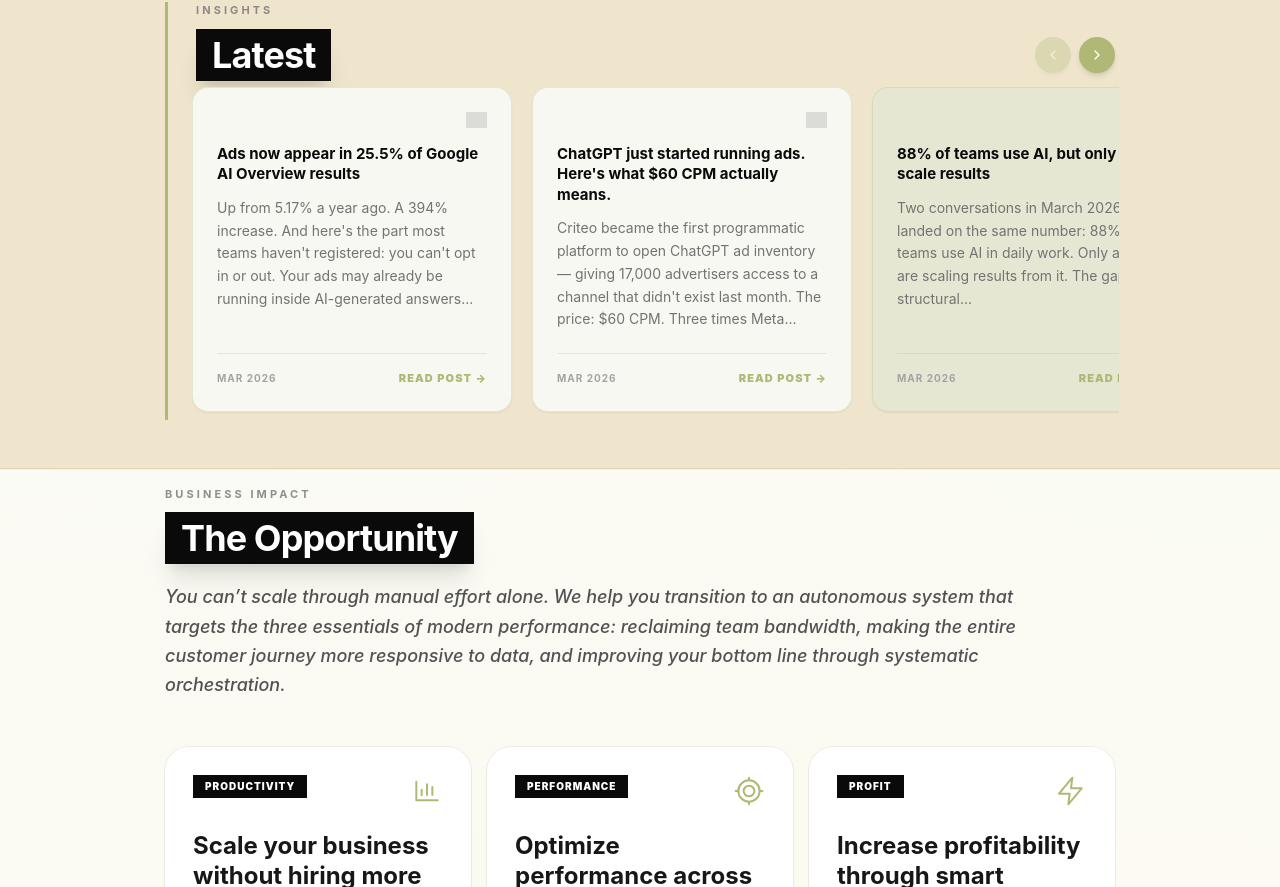
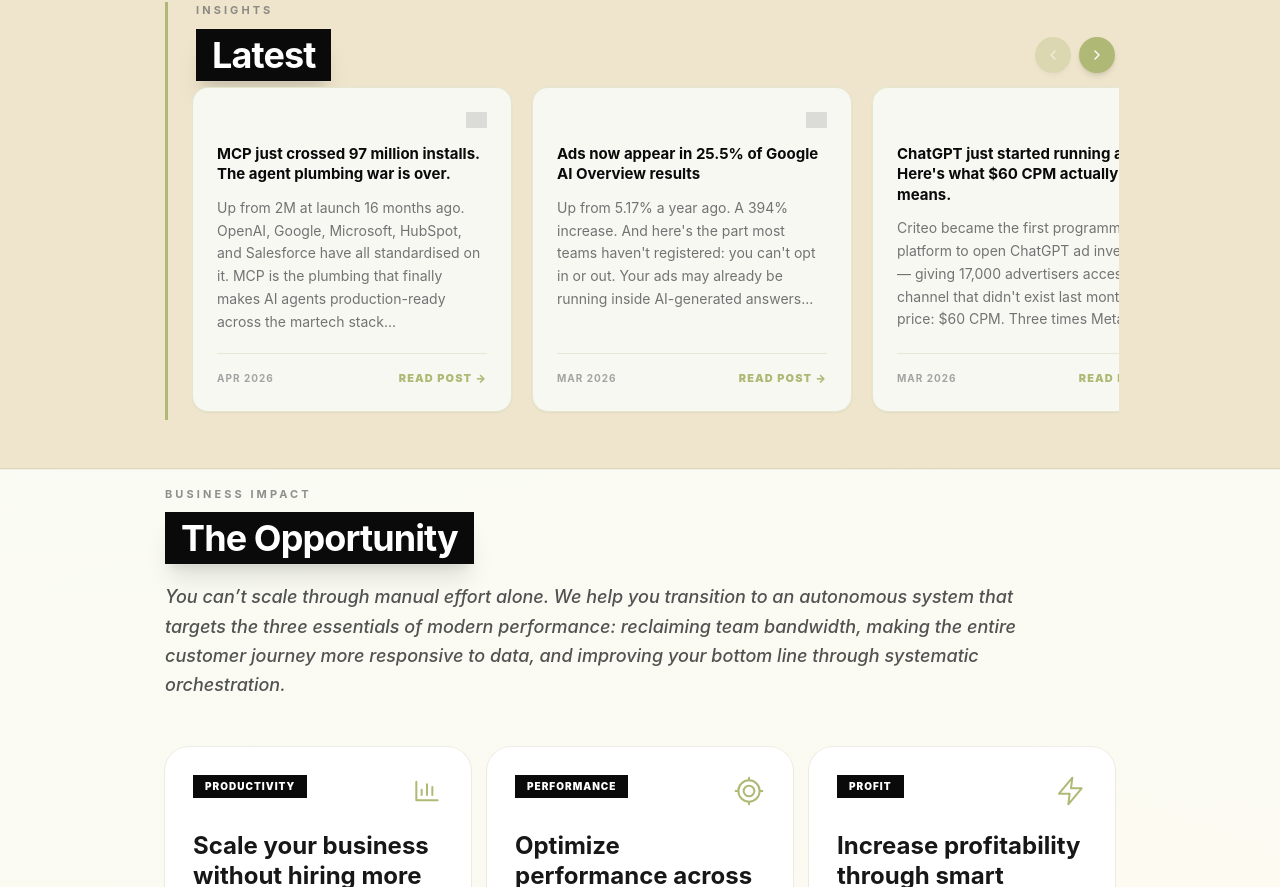
Before and after one commit to nabiliogram/sprint, a React (Vite) app: page / in a window 1280 px wide. Shown: the part 1098-1985 px from the top of the page. Built offline with nearby package versions, Linux system fonts and the light colour scheme; grey boxes are pictures that could not be loaded.

Commit message:
Add MCP 97M installs LinkedIn post to carousel

```diff
--- a/src/App.jsx
+++ b/src/App.jsx
@@ -26,6 +26,7 @@ const NAV = [
 // bg: null for white, or e.g. "rgba(184,240,237,0.18)" for teal, "rgba(255,237,184,0.22)" for amber
 const MAX_LINKEDIN_POSTS = 10;
 const LINKEDIN_POSTS = [
+  { url: "https://www.linkedin.com/feed/update/urn:li:activity:7450229020891385856", title: "MCP just crossed 97 million installs. The agent plumbing war is over.", snippet: "Up from 2M at launch 16 months ago. OpenAI, Google, Microsoft, HubSpot, and Salesforce have all standardised on it. MCP is the plumbing that finally makes AI agents production-ready across the martech stack...", date: "Apr 2026", bg: null },
   { url: "https://www.linkedin.com/feed/update/urn:li:activity:7447285866982445056", title: "Ads now appear in 25.5% of Google AI Overview results", snippet: "Up from 5.17% a year ago. A 394% increase. And here's the part most teams haven't registered: you can't opt in or out. Your ads may already be running inside AI-generated answers...", date: "Mar 2026", bg: null },
   { url: "https://www.linkedin.com/feed/update/urn:li:activity:7444818888808296448", title: "ChatGPT just started running ads. Here's what $60 CPM actually means.", snippet: "Criteo became the first programmatic platform to open ChatGPT ad inventory — giving 17,000 advertisers access to a channel that didn't exist last month. The price: $60 CPM. Three times Meta...", date: "Mar 2026", bg: null },
   { url: "https://www.linkedin.com/feed/update/urn:li:activity:7444184565851713536", title: "88% of teams use AI, but only a third scale results", snippet: "Two conversations in March 2026 landed on the same number: 88% of teams use AI in daily work. Only a third are scaling results from it. The gap is structural...", date: "Mar 2026", bg: "rgba(184,240,237,0.18)" },
@@ -35,7 +36,6 @@ const LINKEDIN_POSTS = [
   { url: "https://www.linkedin.com/feed/update/urn:li:activity:7439391088374669312", title: "The content teams winning aren't writing more. They're systemising.", snippet: "AI-generated content is now the floor. Nearly every marketing team is using it. But the teams actually getting results — organic traffic up 40% in six months — aren't just using AI...", date: "Feb 2026", bg: "rgba(255,237,184,0.22)" },
   { url: "https://www.linkedin.com/feed/update/urn:li:activity:7438736734290333696", title: "Search is no longer your most reliable discovery channel", snippet: "Google AI Overviews now answer queries directly — organic click-through has dropped 65% for those results. And AI-native advertising just opened up, at pricing far above what most paid search budgets are built around...", date: "Jan 2026", bg: null },
   { url: "https://www.linkedin.com/feed/update/urn:li:activity:7438318777794068481", title: "AI is working. Your C-suite just can't see it yet.", snippet: "GenAI is genuinely improving team efficiency — faster execution, lower production costs, more output with the same headcount. The challenge isn't the technology. It's the proof...", date: "Jan 2026", bg: null },
-  { url: "https://www.linkedin.com/feed/update/urn:li:activity:7438316307147591681", title: "Your enterprise software is getting an agent layer. This year.", snippet: "Gartner's March 2026 forecast: 40% of enterprise applications will integrate task-specific AI agents by end of this year, up from under 5% in 2025. Your CRM, marketing automation, and analytics tools are about to change...", date: "Jan 2026", bg: null },
 ].slice(0, MAX_LINKEDIN_POSTS);
 
 const HERO_LOGOS = [
```
